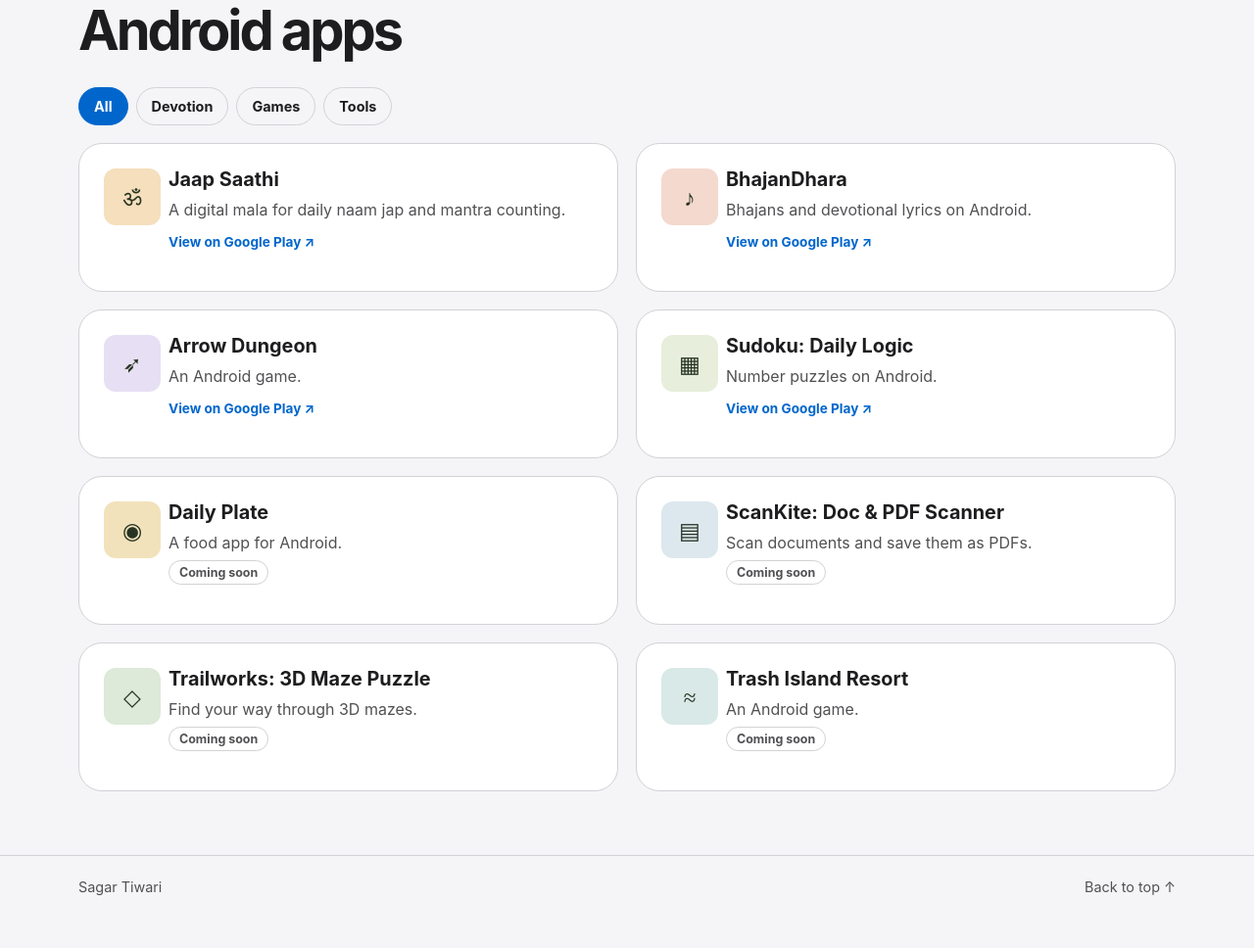
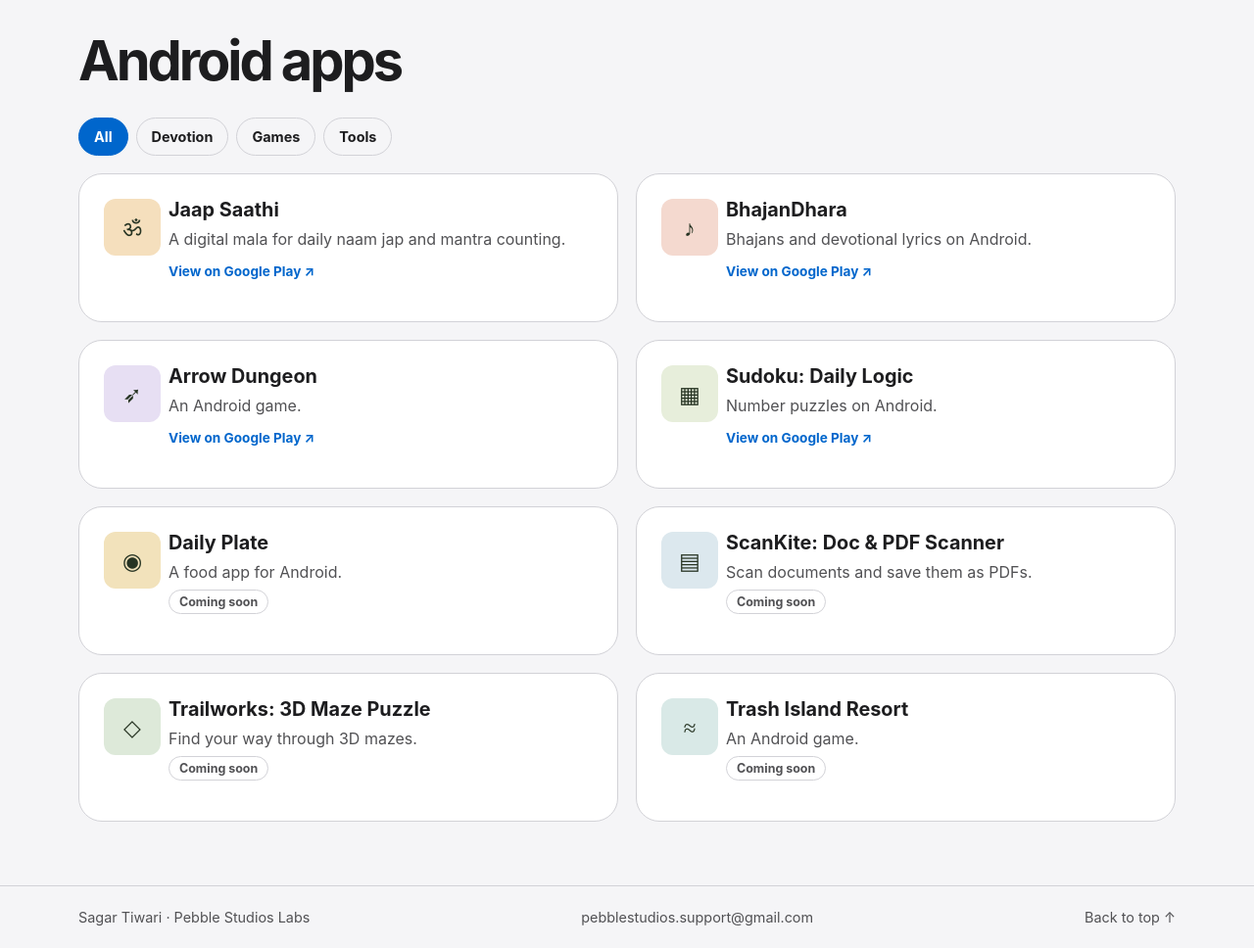
Before and after one commit to sagardevstudio/sagar-1711.github.io, a plain HTML site: page index.html in a window 1280 px wide. Shown: the part 1541-2509 px from the top of the page at 98% size. Before the commit the page ends 2478 px from the top, so only its background shows below. Drawn offline with Linux system fonts and the light colour scheme.

Commit message:
Add files via upload

```diff
--- a/index.html
+++ b/index.html
@@ -179,6 +179,8 @@ body.dark .pill:first-child,body.dark .filter[aria-pressed="true"]{color:#111!im
   font-size: .78rem;
   font-weight: 700;
 }
+.footer-inner{flex-wrap:wrap}
+.footer-inner a{overflow-wrap:anywhere}
 </style>
 </head>
 <body id="top">
@@ -196,7 +198,7 @@ body.dark .pill:first-child,body.dark .filter[aria-pressed="true"]{color:#111!im
 <div class="hero-orbit" aria-hidden="true"></div>
 <div class="showcase" aria-hidden="true"><div class="device browser-preview"><span class="browser-bar">● ● ●</span><span class="preview-label">BHARAT EXAM DESK</span><strong>Your next<br>exam starts here.</strong><span class="preview-lines"></span></div><div class="device phone-preview"><span class="phone-notch"></span><span class="preview-label">BHAJANDHARA</span><strong>ॐ</strong><span class="preview-lines"></span></div></div>
 <h1>Sagar <em>Tiwari.</em></h1>
-<p>I build websites and Android apps for learning, daily practice, and play.</p>
+<p>I build websites and Android apps for learning, daily practice, and play. I publish my apps under <strong>Pebble Studios Labs</strong>.</p>
 <div class="hero-actions"><a class="pill" href="#websites">Explore websites ↓</a><a class="pill" href="#apps">Browse apps ↓</a></div>
 </div>
 <section id="websites" aria-labelledby="websites-heading">
@@ -256,7 +258,7 @@ body.dark .pill:first-child,body.dark .filter[aria-pressed="true"]{color:#111!im
 </div>
 </section>
 </main>
-<footer><div class="wrap footer-inner"><span>Sagar Tiwari</span><a href="#top">Back to top ↑</a></div></footer>
+<footer><div class="wrap footer-inner"><span>Sagar Tiwari · Pebble Studios Labs</span><a href="mailto:pebblestudios.support@gmail.com">pebblestudios.support@gmail.com</a><a href="#top">Back to top ↑</a></div></footer>
 <script>
 const pointerMotion = matchMedia('(hover: hover) and (pointer: fine) and (prefers-reduced-motion: no-preference)');
 const showcase = document.querySelector('.showcase');
```
